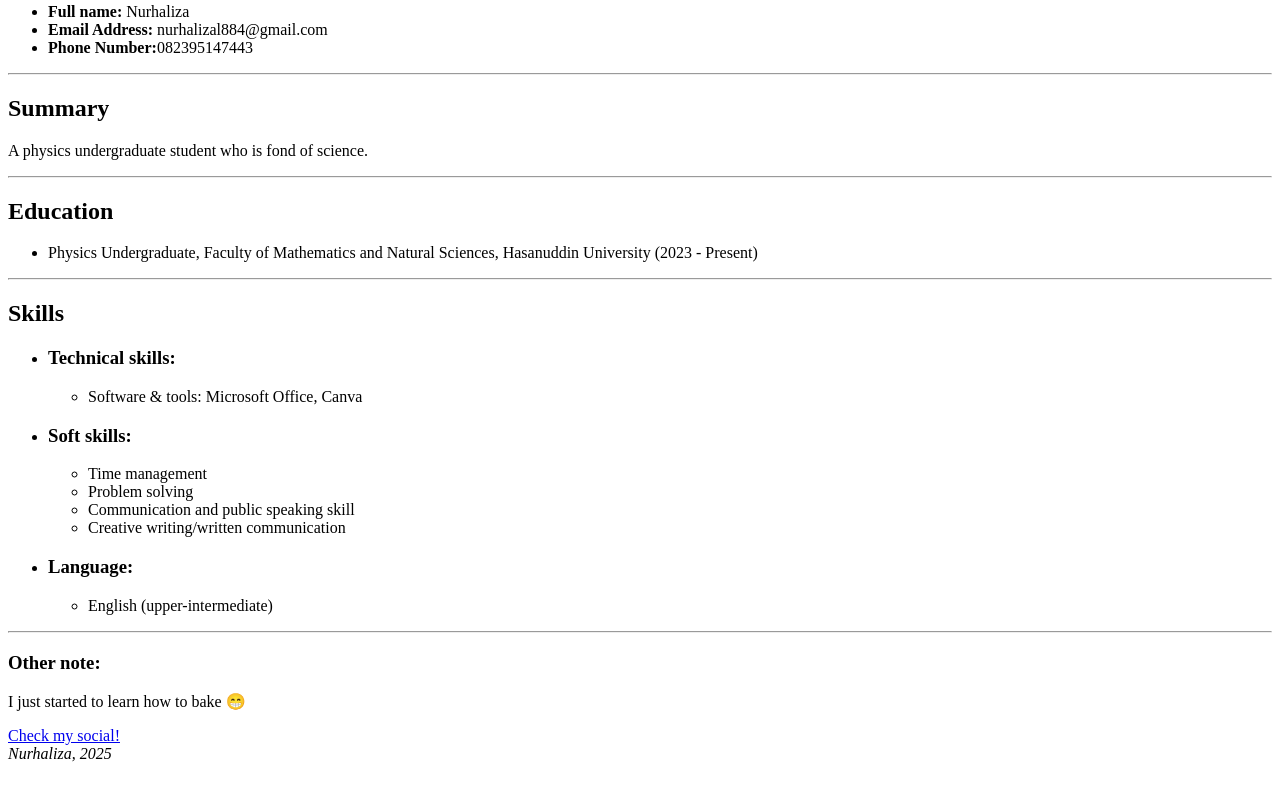
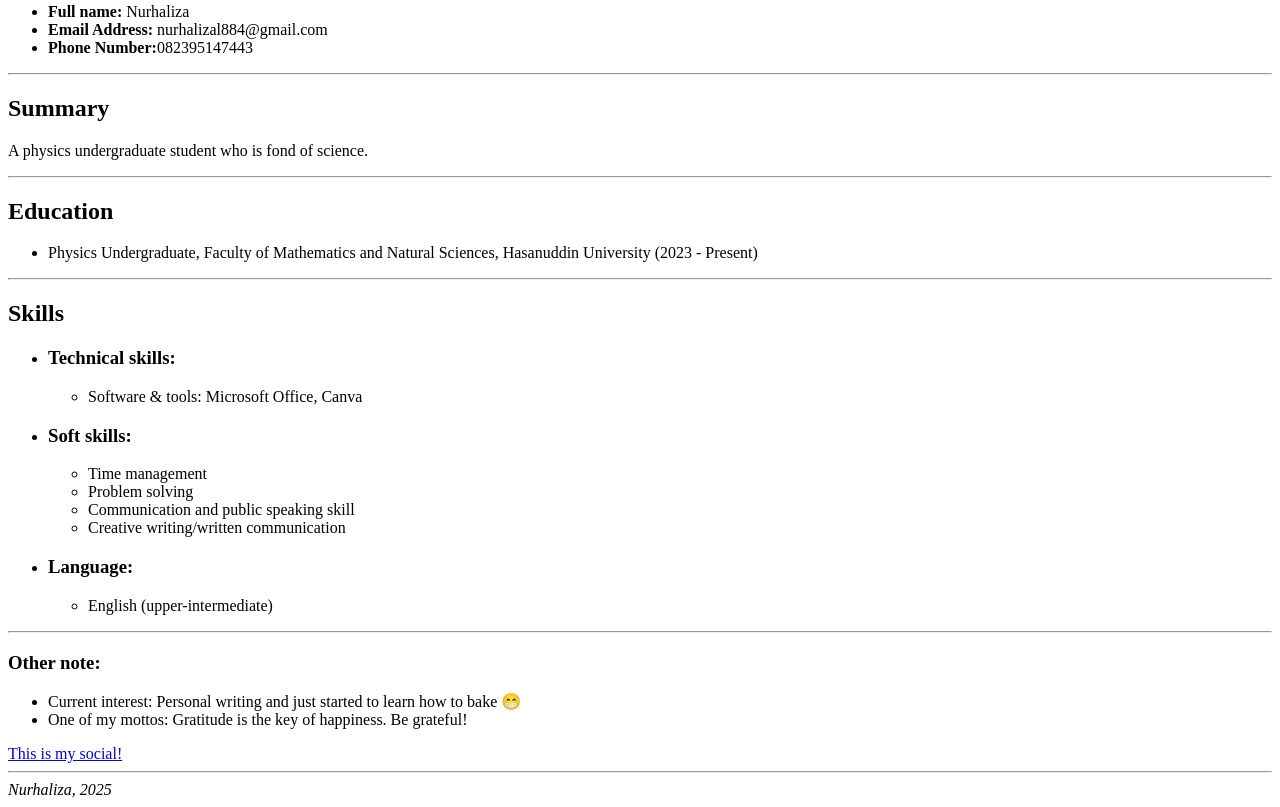
Before and after one commit to nurhalizal/liza-008, a plain HTML site: page index.html in a window 1280 px wide. Shown: the part 399-1206 px from the top of the page. Before the commit the page ends 1170 px from the top, so only its background shows below. Drawn offline with Linux system fonts and the light colour scheme.

Commit message:
Update index.html

```diff
--- a/index.html
+++ b/index.html
@@ -56,9 +56,19 @@ A physics undergraduate student who is fond of science.
 </ul>
 <hr>
 <h3>Other note:</h3>
-<p>I just started to learn how to bake 😁 </p>
 
-<a href="https://www.instagram.com/nurhaliza2811_" target="_blank" title="My Ig">Check my social!</a>
+<ul>
+<li>
+    Current interest: Personal writing and just started to learn how to bake 😁
+</li>
+<li>
+    One of my mottos: Gratitude is the key of happiness. Be grateful!
+</li>
+</ul>
+
+<a href="https://www.instagram.com/nurhaliza2811_" target="_blank" title="My Ig">This is my social!</a>
+
+<hr>
 
 <address>
     Nurhaliza, 2025
```
